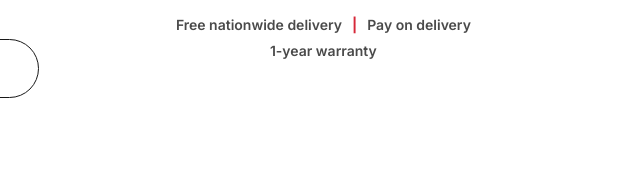
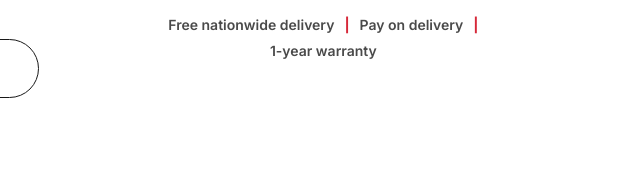
Before and after one commit to msquaremorgan/msqmstore, a plain HTML site: page index.html in a window 1280 px wide. Shown: the part 550-735 px from the top of the page, 624-1264 px from the left. Drawn offline with nearby package versions, Linux system fonts and the light colour scheme; a web font is replaced by a local one.

Commit message:
Update index.html

```diff
--- a/index.html
+++ b/index.html
@@ -557,7 +557,7 @@ src="https://www.facebook.com/tr?id=1478511340165024&ev=PageView&noscript=1"
         </div>
       </div>
       <div class="hero-trust">
-        <div class="trust-row"><span>Free nationwide delivery</span><span class="sep">|</span><span>Pay on delivery</span></div>
+        <div class="trust-row"><span>Free nationwide delivery</span><span class="sep">|</span><span>Pay on delivery</span><span class="sep">|</span></div>
         <div class="trust-row"><span>1-year warranty</span></div>
       </div>
     </div>
```
